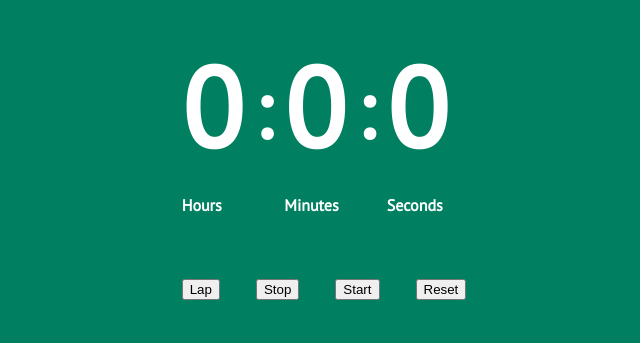
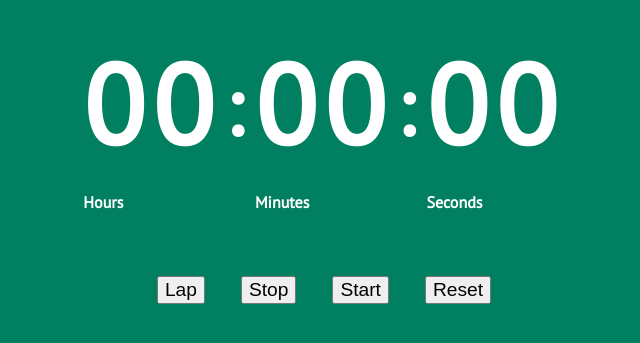
Before and after one commit to Shopify/eng-intern-assessment-react, a React app: page / in a window 1280 px wide. Shown: the part 217-560 px from the top of the page, without its empty margins (316-956 px from the left). Built offline with nearby package versions, Linux system fonts and the light colour scheme.

Commit message:
Define function to manage time format, add effect and states for stopwatch updates

```diff
--- a/src/App.tsx
+++ b/src/App.tsx
@@ -1,12 +1,34 @@
-import React from "react";
+import React, { useState, useEffect } from "react";
 import "./App.css";
 import StopWatch from "./components/StopWatch/StopWatch";
 import StopWatchButton from "./components/StopWatchButton/StopWatchButton";
 
 export default function App() {
+  // States to manage displayed time
+  const [timeInSeconds, setTimeInSeconds] = useState<number>(0);
+  const [displayTime, setDisplayTime] = useState<Array<number | string>>([]);
+
+  // Update the display time whenever timeInSeconds changes
+  useEffect(() => {
+    let timeArray: Array<number | string> = formatTime(timeInSeconds);
+    setDisplayTime(timeArray);
+  }, [timeInSeconds]);
+
+  // Format time in hours, minutes, and seconds
+  function formatTime(timeInSeconds: number): Array<number | string> {
+    const hours = String(Math.floor(timeInSeconds / 3600)).padStart(2, "0");
+    const minutes = String(Math.floor((timeInSeconds % 3600) / 60)).padStart(
+      2,
+      "0"
+    );
+    const seconds = String(Math.floor(timeInSeconds % 60)).padStart(2, "0");
+
+    return [hours, minutes, seconds];
+  }
+
   return (
     <main>
-      <StopWatch />
+      <StopWatch displayTime={displayTime} />
       <StopWatchButton />
     </main>
   );
--- a/src/components/StopWatch/StopWatch.tsx
+++ b/src/components/StopWatch/StopWatch.tsx
@@ -1,22 +1,27 @@
 import React from "react";
 import "./StopWatch.css";
 
-export default function StopWatch() {
+type Props = {
+  // Array containing the display time values for hours, minutes, and seconds
+  displayTime: Array<number | string>;
+};
+
+export default function StopWatch({ displayTime }: Props) {
   return (
     <main className="stopwatch-container">
       <div className="stopwatch-numbers">
         <div>
-          <p className="number">0</p>
+          <p className="number">{displayTime[0]}</p>
           <p className="text">Hours</p>
         </div>
         <span>:</span>
         <div>
-          <p className="number">0</p>
+          <p className="number">{displayTime[1]}</p>
           <p className="text">Minutes</p>
         </div>
         <span>:</span>
         <div>
-          <p className="number">0</p>
+          <p className="number">{displayTime[2]}</p>
           <p className="text">Seconds</p>
         </div>
       </div>
--- a/src/components/StopWatchButton/StopWatchButton.css
+++ b/src/components/StopWatchButton/StopWatchButton.css
@@ -5,3 +5,8 @@
   margin-top: 3rem;
   margin-bottom: 2rem;
 }
+
+button {
+  font-size: 1.2rem;
+  cursor: pointer;
+}
```
